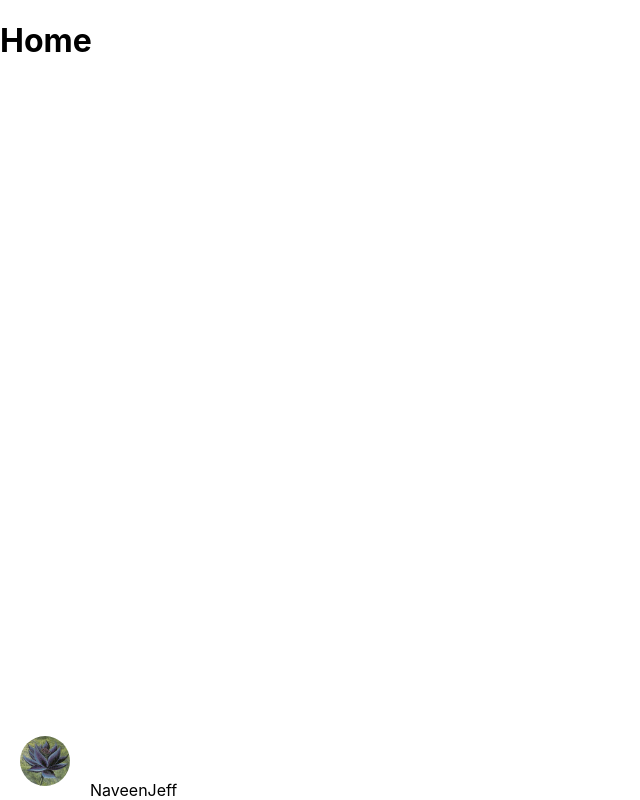
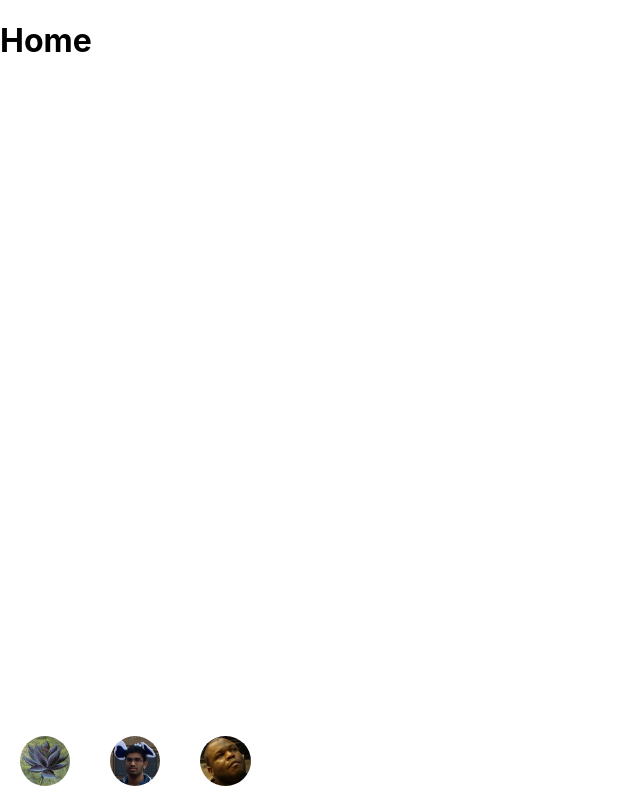
Before and after one commit to katerberg/stl-vrd, a React (Create React App) app: page / in a window 1280 px wide. Shown: the whole page, without its empty margins (0-640 px from the left). Built offline with nearby package versions, Linux system fonts and the light colour scheme; the HTML template or start-up script is replaced by a standard one.

Commit message:
Link to player pages

```diff
--- a/src/App.js
+++ b/src/App.js
@@ -1,14 +1,17 @@
 import React from 'react';
 import Routes from './routes';
 import Footer from './footer';
+import { BrowserRouter } from "react-router-dom";
 import './App.css';
 
 function App() {
 
   return (
     <div className="App">
-      <Routes />
-      <Footer />
+      <BrowserRouter>
+        <Routes />
+        <Footer />
+      </BrowserRouter>
     </div>
   );
 }
--- a/src/footer.js
+++ b/src/footer.js
@@ -1,5 +1,6 @@
 import React from 'react';
 import { getPlayers } from './services/players';
+import { Link } from "react-router-dom";
 import lotus from './static/lotus.jpg';
 import './footer.css';
 
@@ -8,7 +9,11 @@ function Footer() {
   return (
     <div className="footer">
       <span><img src={lotus} /></span>
-      {Object.keys(players).map(player => <span key={player}>{players[player].firstName}</span>)}
+      {Object.keys(players).map(player => <span key={player}>
+        <Link to={`/player/${player}`}>
+          <img className="profile-picture" src={players[player].thumbnail} alt={`Small format of ${players[player].firstName}`} />
+        </Link>
+      </span>)}
     </div>
   );
 }
--- /dev/null
+++ b/src/pages/player.css
@@ -0,0 +1,3 @@
+.player img {
+  max-width: 1280px;
+}
--- a/src/pages/player.js
+++ b/src/pages/player.js
@@ -1,12 +1,14 @@
 import React from 'react';
 import { getPlayers } from '../services/players';
 import { Redirect } from "react-router-dom";
+import './player.css';
 
 function Player(props) {
   const player = getPlayers()[props.match.params.playerName];
   if (!player) {
     return <Redirect to="/" />
   }
+
   return (
     <div className="player">
       <h1>{`${player.firstName} ${player.lastName}`}</h1>
--- a/src/routes.js
+++ b/src/routes.js
@@ -1,17 +1,15 @@
 import React from 'react';
-import { BrowserRouter, Redirect, Route, Switch } from "react-router-dom";
+import { Redirect, Route, Switch } from "react-router-dom";
 import Player from './pages/player';
 import Home from './pages/home';
 
 function Routes() {
   return (
-    <BrowserRouter>
-      <Switch>
-        <Route path="/" exact component={Home} />
-        <Route path="/player/:playerName" exact component={Player} />
-        <Redirect to="/" />
-      </Switch>
-    </BrowserRouter>
+    <Switch>
+      <Route path="/" exact component={Home} />
+      <Route path="/player/:playerName" exact component={Player} />
+      <Redirect to="/" />
+    </Switch>
   );
 }
 
--- a/src/services/players.js
+++ b/src/services/players.js
@@ -1,10 +1,13 @@
-import naveenLarge from '../pictures/naveen-balaji.jpg';
-import jeffLarge from '../pictures/jeff-blyden.jpg';
+import naveenLarge from '../static/pictures/naveen-balaji.jpg';
+import naveenSmall from '../static/pictures/naveen-balaji-small.jpg';
+import jeffLarge from '../static/pictures/jeff-blyden.jpg';
+import jeffSmall from '../static/pictures/jeff-blyden-small.jpg';
 
 const naveenbalaji = {
   firstName: 'Naveen',
   lastName: 'Balaji',
   picture: naveenLarge,
+  thumbnail: naveenSmall,
   competitiveDeck: 'Modern Tron',
   edhDeck: '5-color Charms',
   previousDeck: 'Time Vault',
@@ -14,6 +17,7 @@ const jeffblyden = {
   firstName: 'Jeff',
   lastName: 'Blyden',
   picture: jeffLarge,
+  thumbnail: jeffSmall,
   competitiveDeck: 'Legacy Elves',
   edhDeck: 'Foil Skithiryx',
   previousDeck: 'Reanimator',
```
